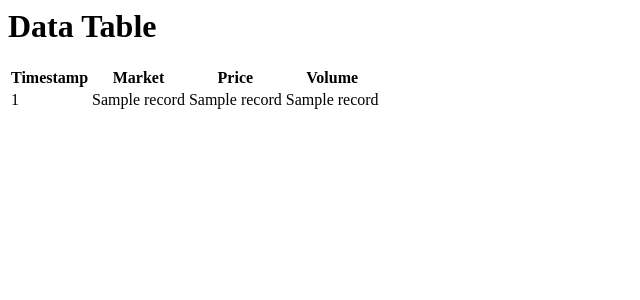
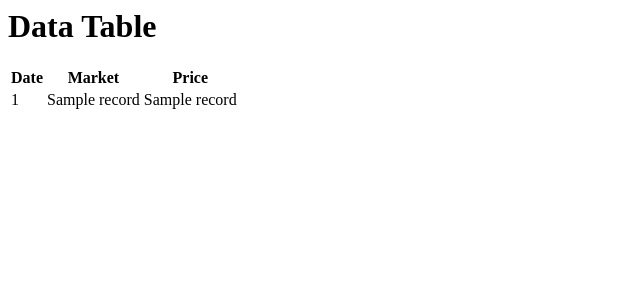
Before and after one commit to Pdpe/Chapter8, a Flask app: template app/templates/index.html in a window 1280 px wide. Shown: the top 300 px of the page, without its empty margins (0-640 px from the left). Run offline with Flask 2, Linux system fonts and the light colour scheme; the template is opened without the code that fills it: most values are stand-ins (such as "Sample title", 1, 10 or a date in 2020).

Commit message:
Extra credit changes

```diff
--- a/app/app.py
+++ b/app/app.py
@@ -8,20 +8,19 @@ app = Flask(__name__)
 @app.route('/')
 def index():
 
-    response        = urllib2.urlopen('https://api.cryptonator.com/api/full/btc-usd')
+    response  = urllib2.urlopen('http://api.fixer.io/latest?base=USD')
     data  = json.load(response)
 
-    ticker_data         = data["ticker"]
-    timestamp           = data["timestamp"]
-    btc_markets_records = []
 
-    for market_record in ticker_data["markets"]:
-        record_tuple = (timestamp, market_record["market"], market_record["price"], market_record["volume"])
-        btc_markets_records.append(record_tuple)
+    timestamp          = data["date"]
+    fx_markets_records = []
 
-    return render_template('index.html', records=btc_markets_records)
+    for key, value in data["rates"].items():
+            record_tuple = (timestamp, key, value)
+            fx_markets_records.append(record_tuple)
 
+    return render_template('index.html', records=fx_markets_records)
 
 if __name__ == '__main__':
     # Starts the Flask application server
-    app.run(debug=True)
+    app.run(debug=False)
--- a/app/templates/index.html
+++ b/app/templates/index.html
@@ -4,10 +4,9 @@
 <table>
   <thead>
     <tr>
-      <th>Timestamp</th>
+      <th>Date</th>
       <th>Market</th>
       <th>Price</th>
-      <th>Volume</th>
     </tr>
   </thead>
   <tbody>
@@ -16,7 +15,6 @@
       <td>{{record[0]}}</td>
       <td>{{record[1]}}</td>
       <td>{{record[2]}}</td>
-      <td>{{record[3]}}</td>
     </tr>
     {% endfor %}
   </tbody>
```
